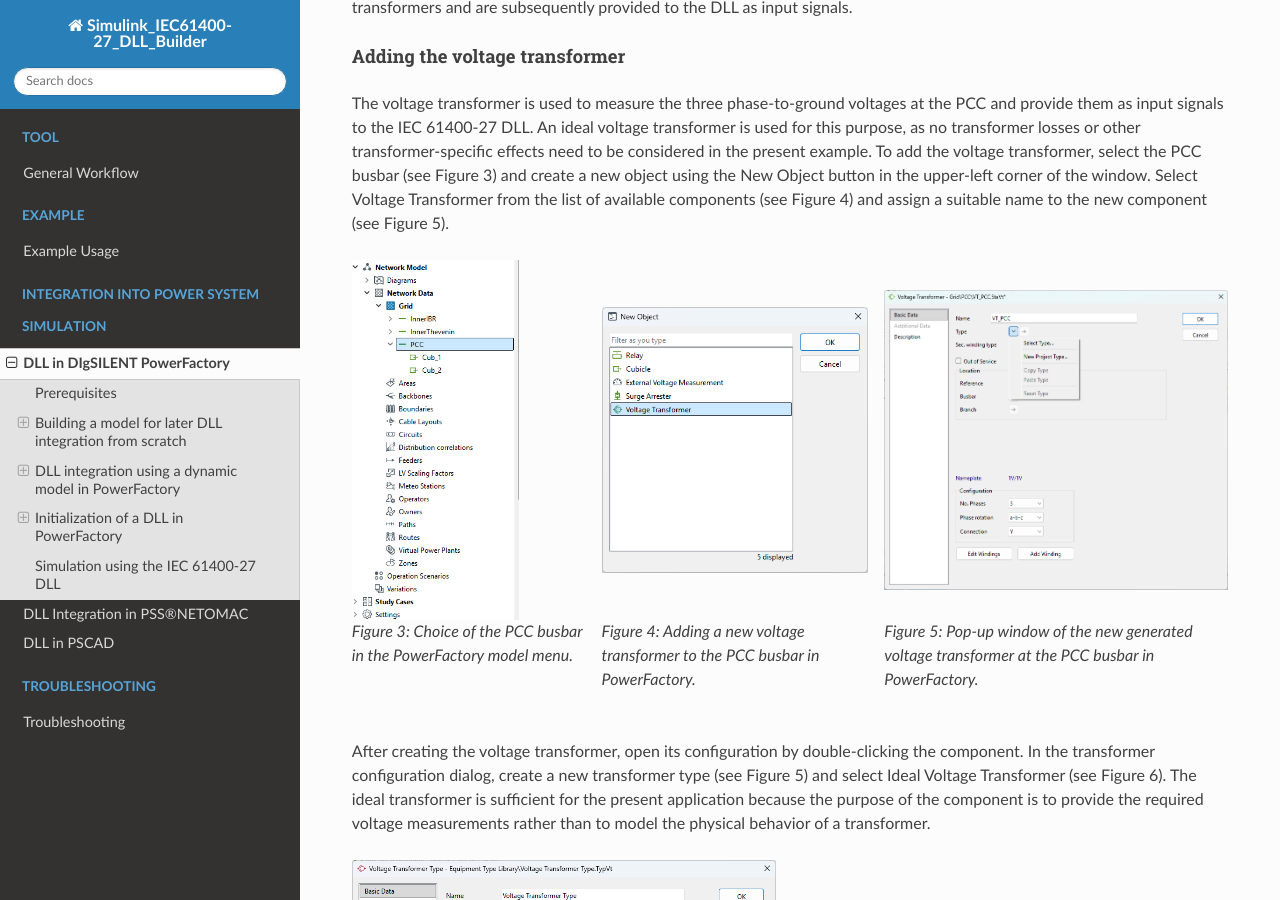
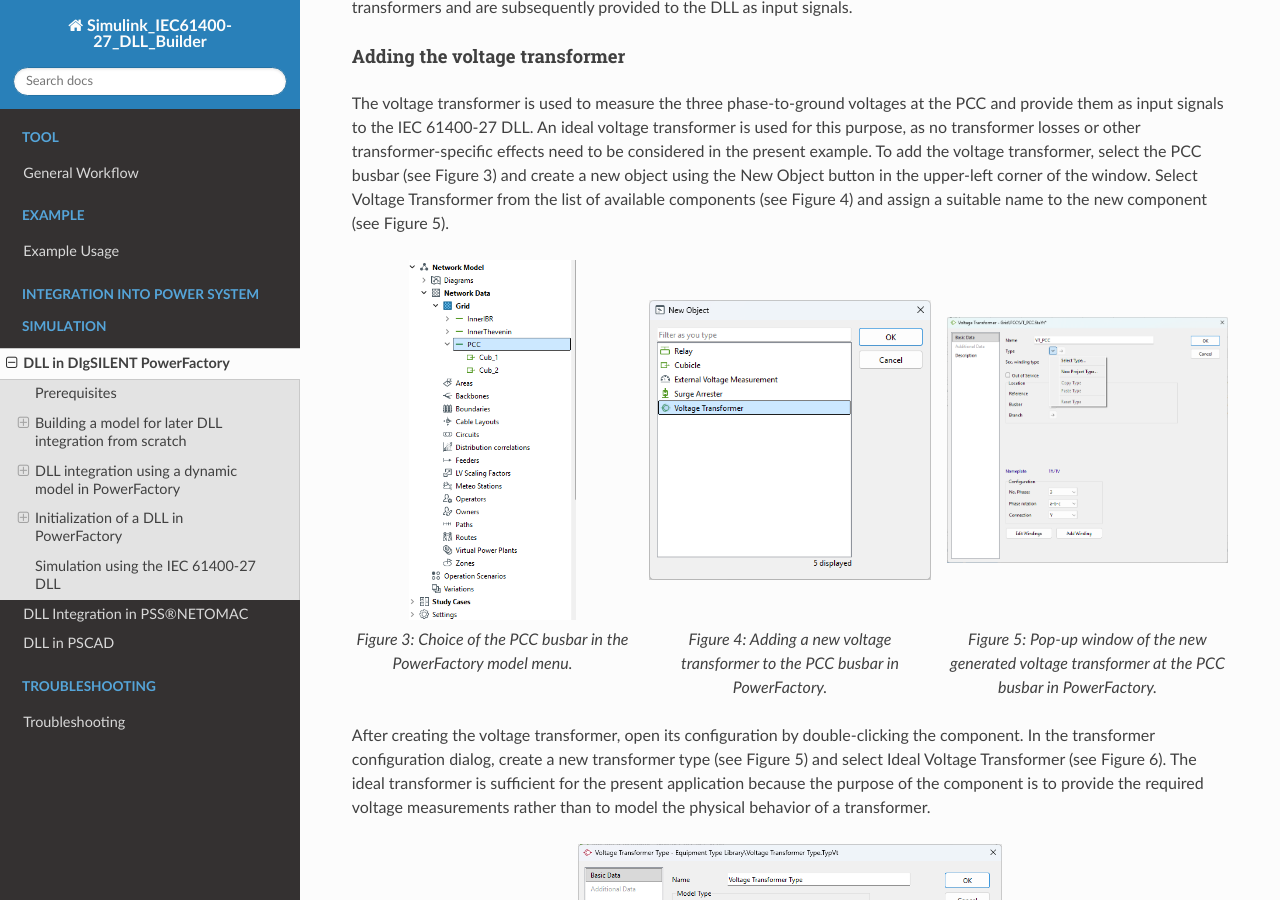
Before and after one commit to Institute-of-Electrical-Energy-Systems/SIMULINK_DLL_Builder, a Sphinx documentation site: the page built from docs/DLL_in_PF.rst, in a window 1280 px wide and 900 px high, scrolled down 1905 px. Built offline with Sphinx 7.4.7 and the Read the Docs theme 3.1.0, drawn with Linux system fonts in a browser that asks for light colours; formulas are drawn with MathJax 3.

Commit message:
Update custom.css

```diff
--- a/docs/_static/custom.css
+++ b/docs/_static/custom.css
@@ -19,15 +19,24 @@ white-space: normal;
 
 .image-row {
     display: flex;
-    align-items: center;
-    justify-content: space-between;
     gap: 1rem;
+    align-items: flex-start;
 }
 
-.image-row img {
+.image-row figure {
+    flex: 1;
+    margin: 0;
+    display: flex;
+    flex-direction: column;
+}
+
+.image-row figure img {
+    width: 100%;
     height: 40vh;
-    width: auto;
     object-fit: contain;
-    flex: 1;
-    min-width: 0;
 }
+
+.image-row figcaption {
+    text-align: center;
+    margin-top: 0.5rem;
+}
```
